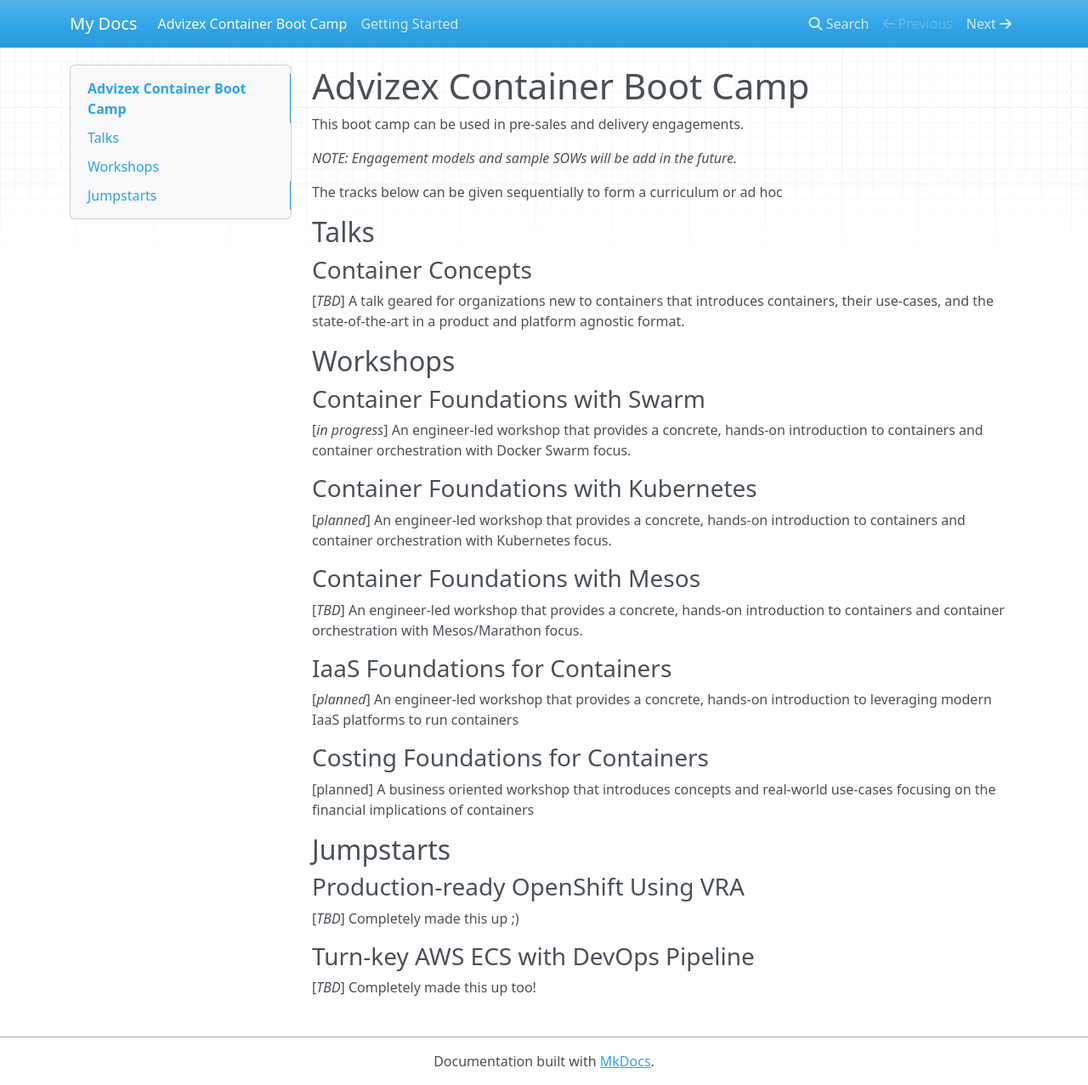
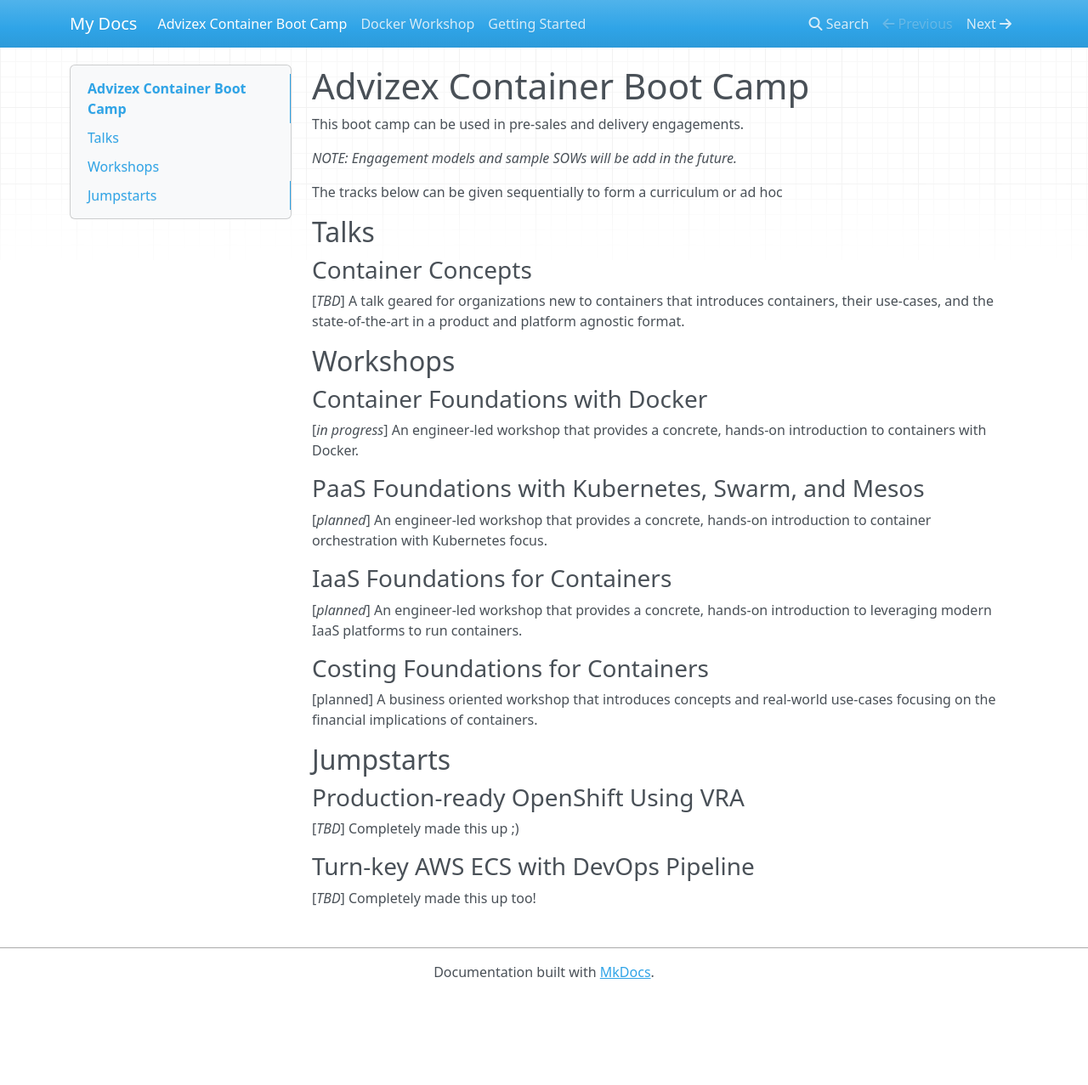
Before and after one commit to advizex/demo, an MkDocs documentation site: the page built from docs/index.md, in a window 1280 px wide and 1277 px high. Shown: the whole window at 85% size. Built offline with MkDocs 1.6.1, drawn with Linux system fonts in a browser that asks for light colours; nearby versions of some CDN libraries.

```diff
--- a/docs/index.md
+++ b/docs/index.md
@@ -14,25 +14,21 @@ The tracks below can be given sequentially to form a curriculum or ad hoc
 
 ## Workshops
 
-### Container Foundations with Swarm
+### Container Foundations with Docker
 
-[_in progress_] An engineer-led workshop that provides a concrete, hands-on introduction to containers and container orchestration with Docker Swarm focus.
+[_in progress_] An engineer-led workshop that provides a concrete, hands-on introduction to containers with Docker.
 
-### Container Foundations with Kubernetes
+### PaaS Foundations with Kubernetes, Swarm, and Mesos
 
-[_planned_] An engineer-led workshop that provides a concrete, hands-on introduction to containers and container orchestration with Kubernetes focus.
-
-### Container Foundations with Mesos
-
-[_TBD_] An engineer-led workshop that provides a concrete, hands-on introduction to containers and container orchestration with Mesos/Marathon focus.
+[_planned_] An engineer-led workshop that provides a concrete, hands-on introduction to container orchestration with Kubernetes focus.
 
 ### IaaS Foundations for Containers
 
-[_planned_] An engineer-led workshop that provides a concrete, hands-on introduction to leveraging modern IaaS platforms to run containers
+[_planned_] An engineer-led workshop that provides a concrete, hands-on introduction to leveraging modern IaaS platforms to run containers.
 
 ### Costing Foundations for Containers
 
-[planned] A business oriented workshop that introduces concepts and real-world use-cases focusing on the financial implications of containers
+[planned] A business oriented workshop that introduces concepts and real-world use-cases focusing on the financial implications of containers.
 
 ## Jumpstarts
 
```
Also changed, not shown: docs/overview.md (added, +18 -0 lines), docs/setup.md (+4 -2 lines), docs/architecture.png (added), 3 other files.
